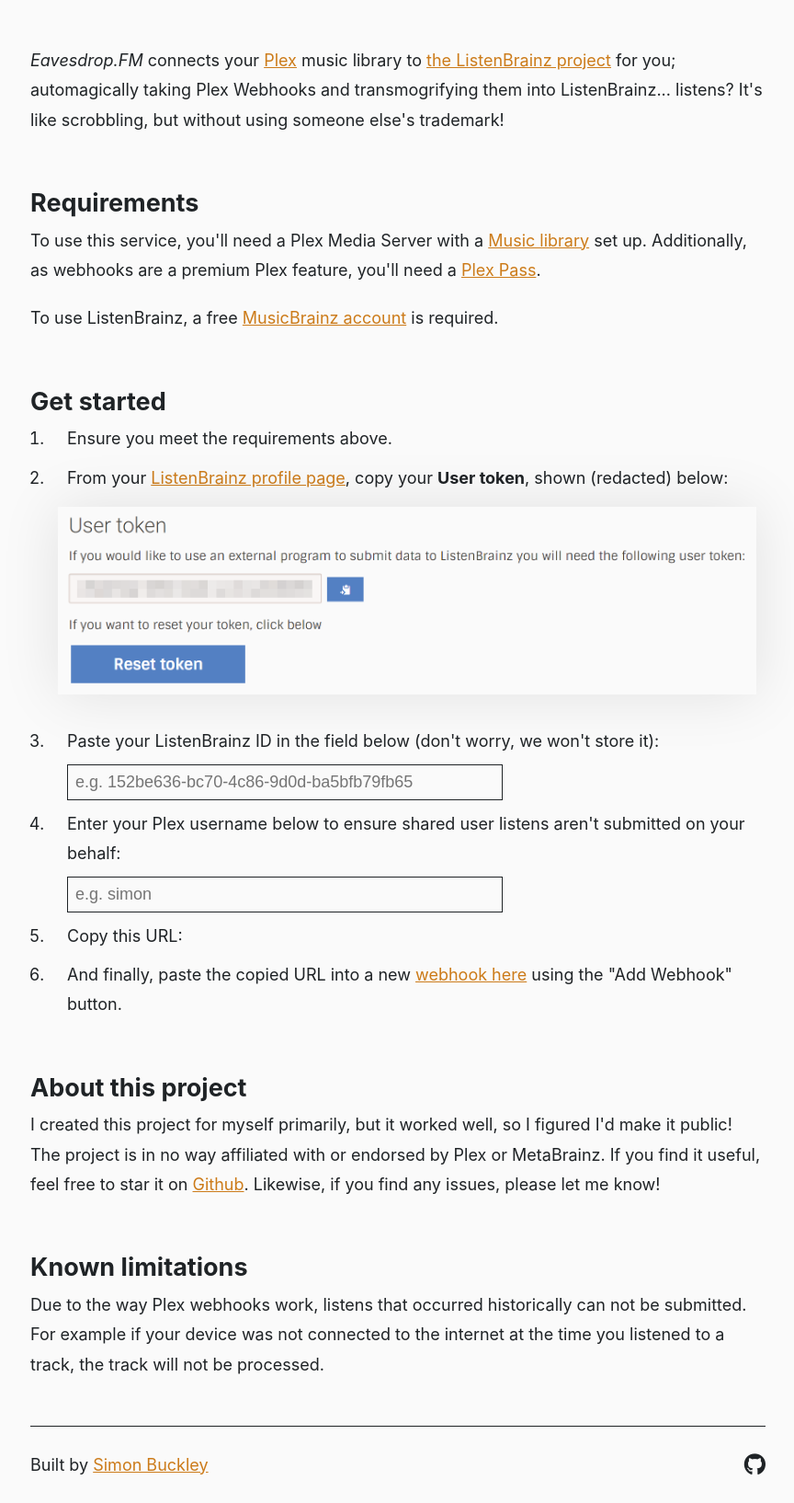
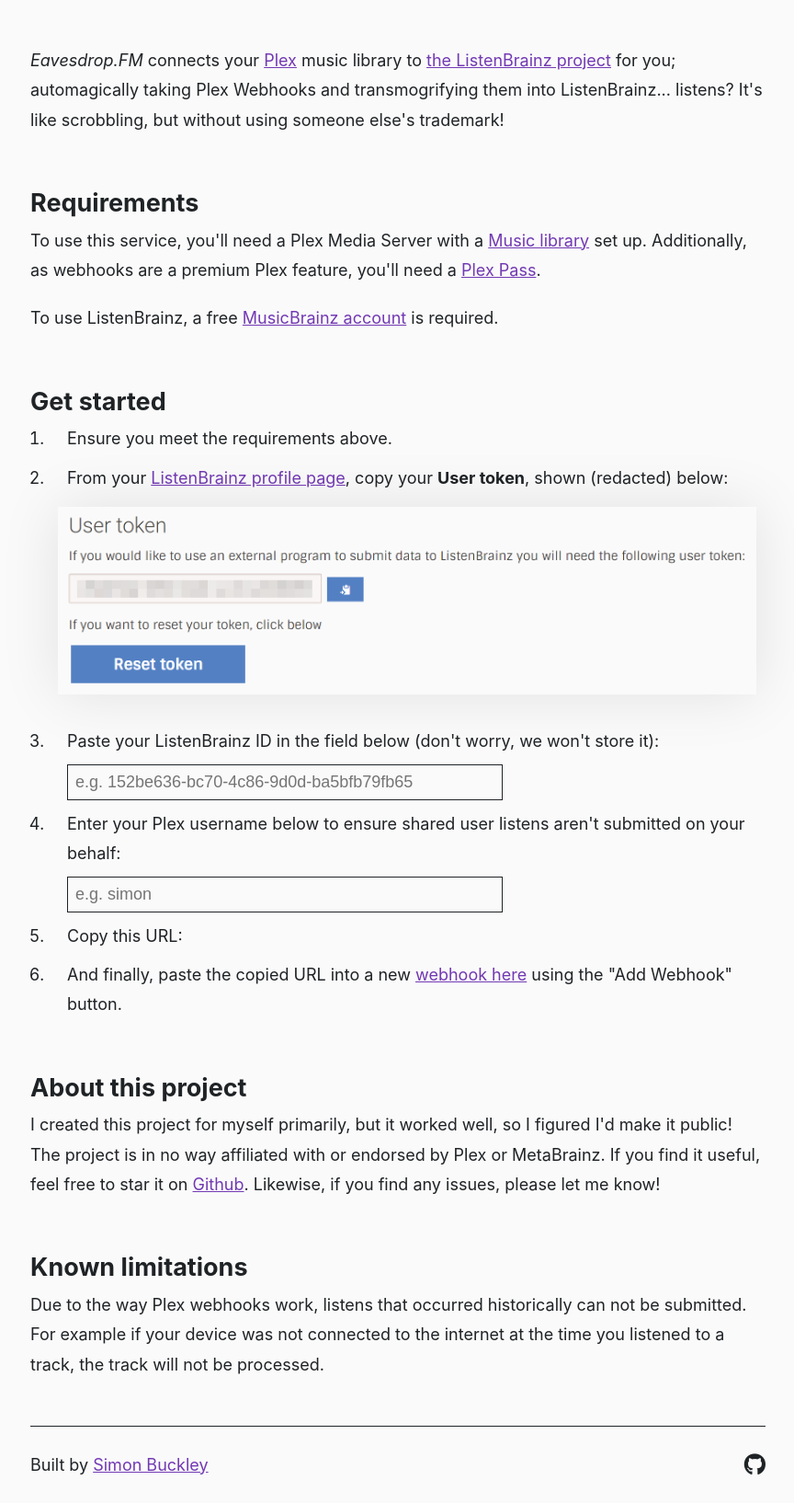
Before and after one commit to simonxciv/eavesdrop.fm, a PHP site: page / in a window 1280 px wide. Shown: the part 86-1720 px from the top of the page at 92% size, without its empty margins (207-1071 px from the left). Run offline with PHP 8.4, Linux system fonts and the light colour scheme; some libraries are stand-ins or nearby versions.

Commit message:
Changed emphasis colour

```diff
--- a/styles/main.css
+++ b/styles/main.css
@@ -1,5 +1,5 @@
 :root {
-    --accent-dark: #CC7B19;
+    --accent-dark: #7239b3;
 
     --base-dark: #1F2326;
     --alt-light: #FAFAFA;
@@ -15,6 +15,14 @@
     color: var(--foreground-primary);
     font-size: 18px;
     line-height: 1.8;
+}
+::-moz-selection {
+    background-color: var(--accent-dark);
+    color: var(--alt-light);
+}
+::selection {
+    background-color: var(--accent-dark);
+    color: var(--alt-light);
 }
 main,
 header,
```
